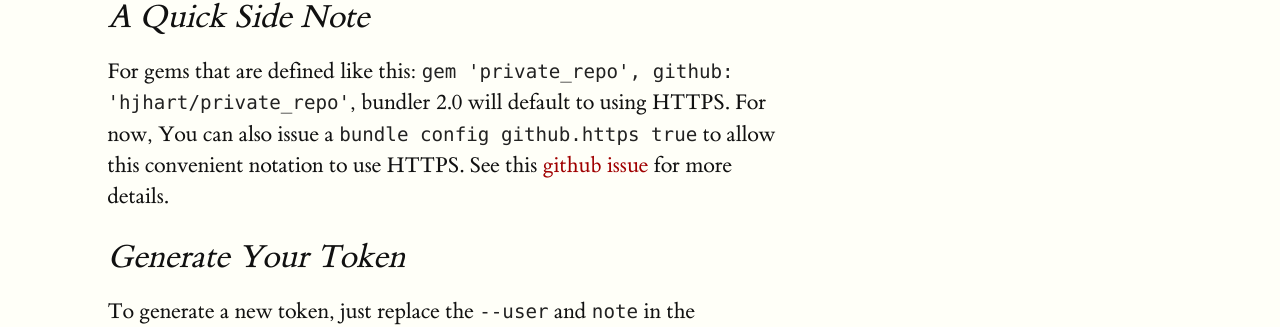
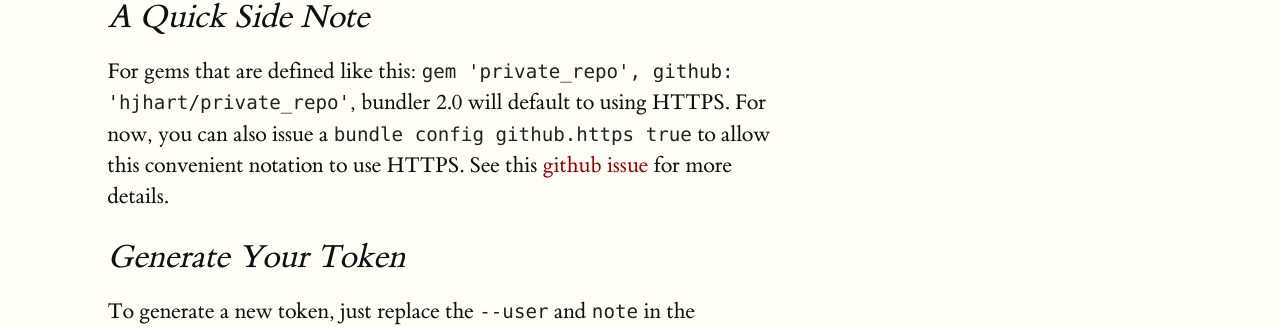
Before and after one commit to hjhart/hjhart.blog, a Jekyll site: the page built from _posts/2017-04-05-using-bundler-to-securely-install-your-private-github-gems.markdown, in a window 1280 px wide and 900 px high, scrolled down 3107 px. Shown: the part 171-498 px from the top of the window. Built offline with Jekyll 4.4.1, drawn with Linux system fonts in a browser that asks for light colours; comment, search, counter and statistics services are not loaded.

Commit message:
Capitalization

```diff
--- a/_posts/2017-04-05-using-bundler-to-securely-install-your-private-github-gems.markdown
+++ b/_posts/2017-04-05-using-bundler-to-securely-install-your-private-github-gems.markdown
@@ -54,7 +54,7 @@ Now, running a `bundle install` will authenticate using those credentials specif
 
 ## A Quick Side Note
 
-For gems that are defined like this: `gem 'private_repo', github: 'hjhart/private_repo'`, bundler 2.0 will default to using HTTPS. For now, You can also issue a `bundle config github.https true` to allow this convenient notation to use HTTPS. See this [github issue][github_issue] for more details.
+For gems that are defined like this: `gem 'private_repo', github: 'hjhart/private_repo'`, bundler 2.0 will default to using HTTPS. For now, you can also issue a `bundle config github.https true` to allow this convenient notation to use HTTPS. See this [github issue][github_issue] for more details.
 
 ## Generate Your Token
 
```
